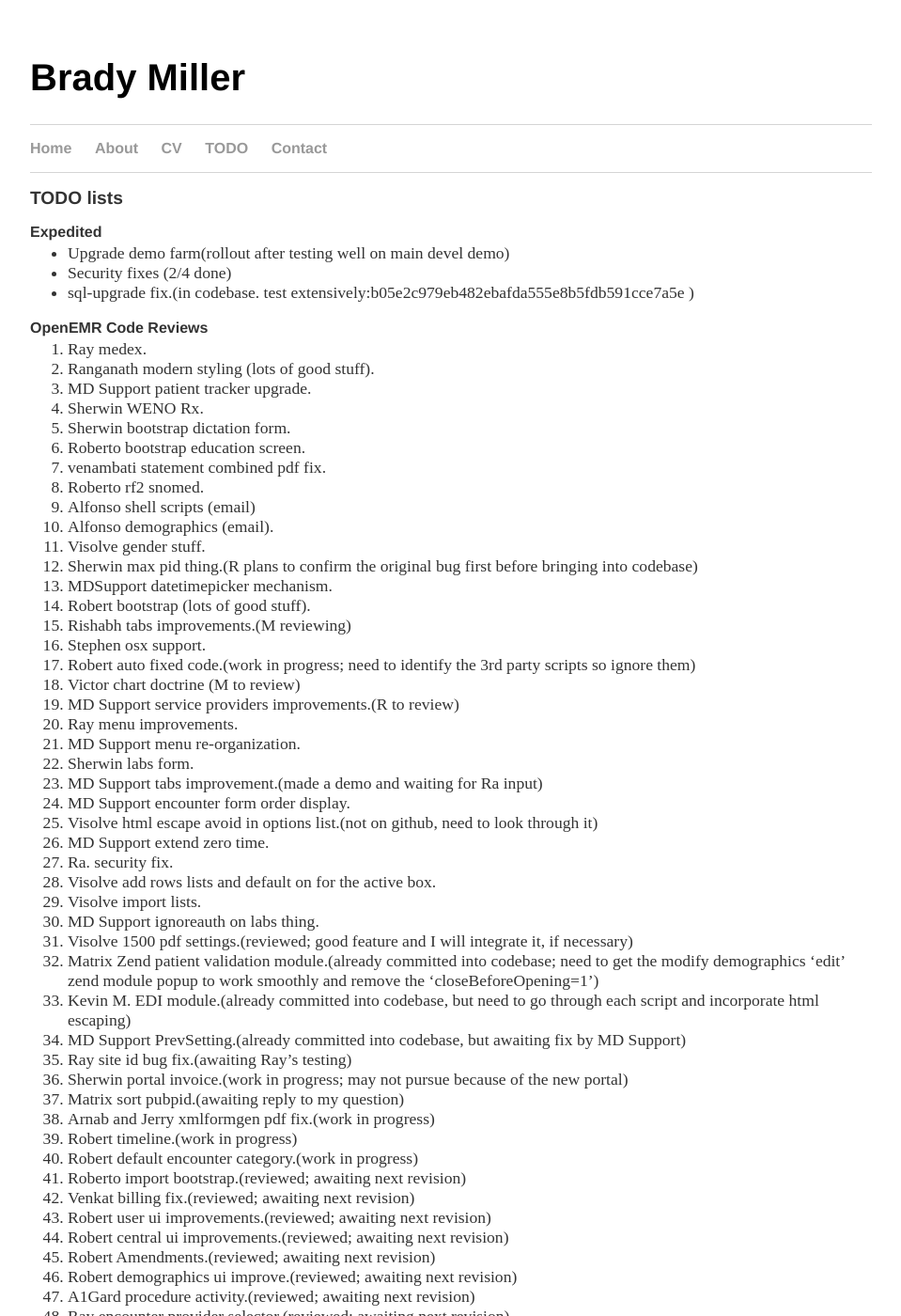
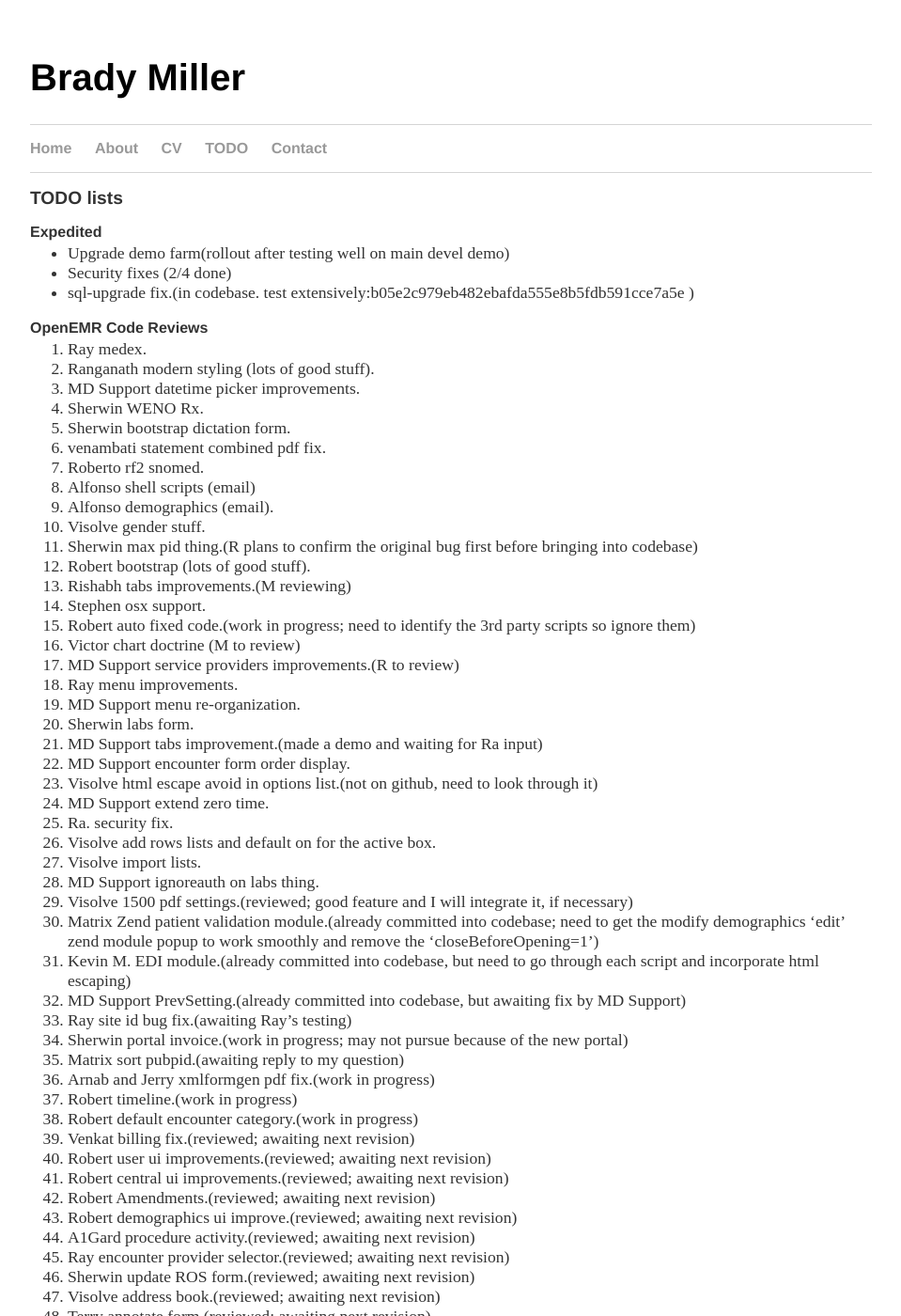
Before and after one commit to bradymiller/bradymiller.github.io, a Jekyll site: the page built from todo/index.md, in a window 1280 px wide and 1400 px high. Shown: the whole window at 94% size, without its empty margins (160-1119 px from the left). Built offline with Jekyll 4.4.1, drawn with Linux system fonts in a browser that asks for light colours; our own code applies the rules of GitHub Pages for plain Markdown files; some of the changed text lies outside the part shown.

Commit message:
Update index.md

```diff
--- a/todo/index.md
+++ b/todo/index.md
@@ -11,17 +11,15 @@
 ### OpenEMR Code Reviews
 1. Ray medex.
 1. Ranganath modern styling (lots of good stuff).
-1. MD Support patient tracker upgrade.
+1. MD Support datetime picker improvements.
 1. Sherwin WENO Rx.
 1. Sherwin bootstrap dictation form.
-1. Roberto bootstrap education screen.
 1. venambati statement combined pdf fix.
 1. Roberto rf2 snomed.
 1. Alfonso shell scripts (email)
 1. Alfonso demographics (email).
 1. Visolve gender stuff.
 1. Sherwin max pid thing.(R plans to confirm the original bug first before bringing into codebase)
-1. MDSupport datetimepicker mechanism.
 1. Robert bootstrap (lots of good stuff).
 1. Rishabh tabs improvements.(M reviewing)
 1. Stephen osx support.
@@ -49,7 +47,6 @@
 1. Arnab and Jerry xmlformgen pdf fix.(work in progress)
 1. Robert timeline.(work in progress)
 1. Robert default encounter category.(work in progress)
-1. Roberto import bootstrap.(reviewed; awaiting next revision)
 1. Venkat billing fix.(reviewed; awaiting next revision)
 1. Robert user ui improvements.(reviewed; awaiting next revision)
 1. Robert central ui improvements.(reviewed; awaiting next revision)
@@ -61,7 +58,6 @@
 1. Visolve address book.(reviewed; awaiting next revision)
 1. Terry annotate form.(reviewed; awaiting next revision)
 1. Scott html2pdf removal.(images not working on testing; awaiting a response)
-1. MD Support lef_nav arrow to hide/show.(reviewed; awaiting next revision and response from MD Support)
 1. Scott js and css organization.(reviewed; awaiting response from Scott)
 1. Craig Codes gui update.(Rod reviewed; awaiting response from Craig)
 1. Scott path uppercase cleanup.
```
